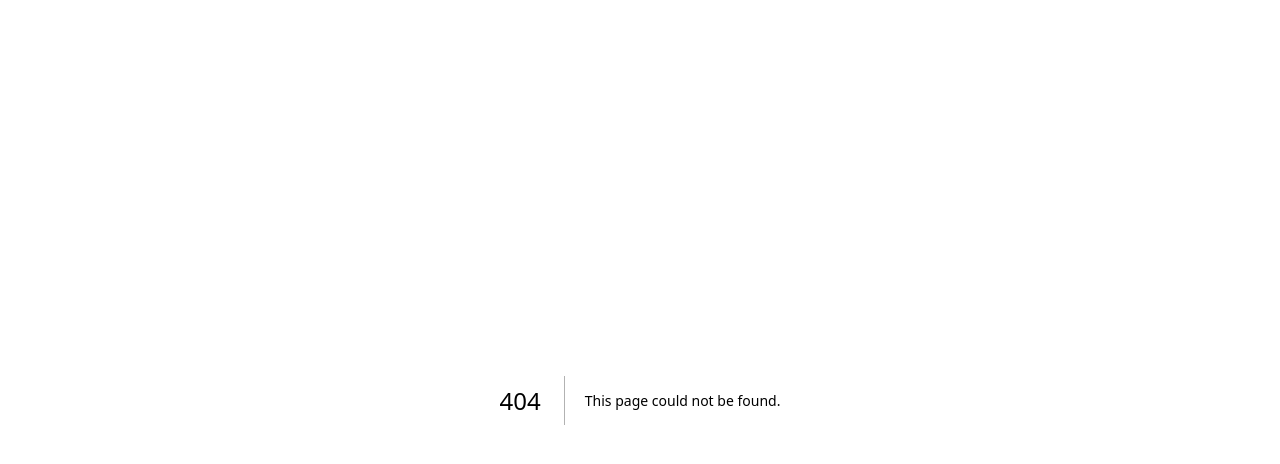
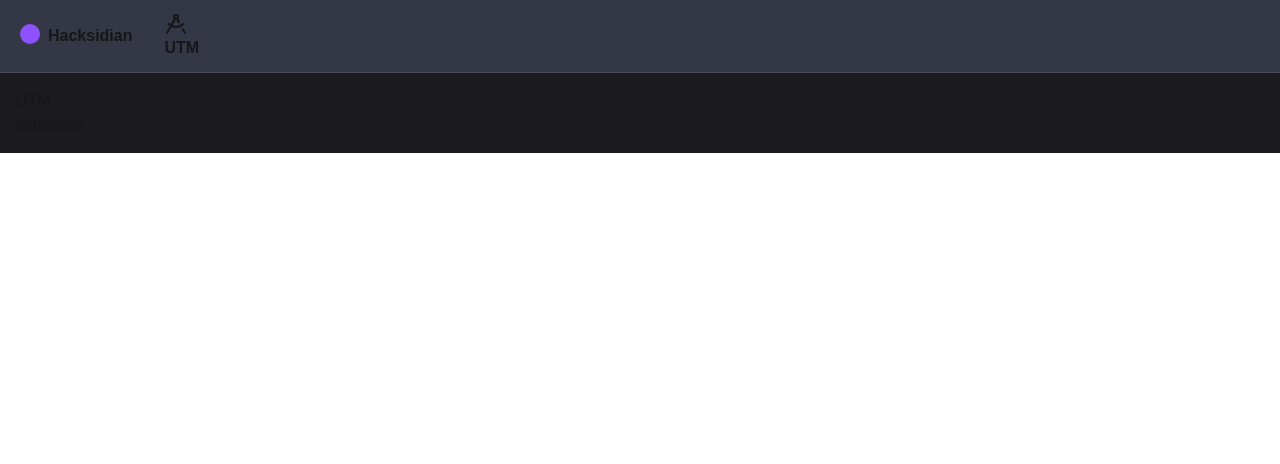
Before and after one commit to thauanb-dev/hacksidian, a Next.js app: page /tools/utm in a window 1280 px wide. Before the commit this address had no page. Shown: the top 464 px of the page. Built offline with nearby package versions, Linux system fonts and the light colour scheme.

Commit message:
feat: Adicionado rotas

```diff
--- a/app/components/Body/Body.tsx
+++ b/app/components/Body/Body.tsx
@@ -1,7 +1,14 @@
-export default function Body() {
+import { ReactNode } from "react";
+
+type Props = {
+  children: ReactNode
+}
+
+export default function Body({children}: Props) {
   return (
     <div className="p-4  bg-[#1b1a1f] w-full h-full">
-        <p>sadasda</p>
+        {children}
     </div>
-  );
+
+  )
 }
--- a/app/components/Header/AppBrand.tsx
+++ b/app/components/Header/AppBrand.tsx
@@ -1,22 +1,24 @@
 import { DraftingCompass } from "lucide-react";
+import Link from "next/link";
+
 
 export default function AppBrand() {
   return (
     <div className="flex text-left  items-center gap-8 font-semibold">
       <div className="gap-2 flex">
         <span className="h-5 w-5 rounded-full bg-violet-500"></span>
-        <a className="hover:text-cyan-300" href="">
+        <Link className="hover:text-cyan-300" href="/">
           Hacksidian
-        </a>
+        </Link>
       </div>
       <div className="gap-2 flex">
-        <a className="hover:text-cyan-300" href="">
           <div className="gap-2 flex">
+            <Link className="hover:text-cyan-300" href="/tools/utm">
             <DraftingCompass />
             UTM
-          </div>
-        </a>
+            </Link>
+      </div>
       </div>
     </div>
-  );
+  )
 }
--- a/app/page.tsx
+++ b/app/page.tsx
@@ -6,7 +6,9 @@ export default function Home() {
   return (
   <div>
     <Header/>
-    <Body/>
+    <Body>
+      <p>Olá Mundo</p>
+    </Body>
   </div>
   )
 }
--- /dev/null
+++ b/app/tools/utm/page.tsx
@@ -0,0 +1,14 @@
+import Header from "@/app/components/Header/Header"
+import Body from "@/app/components/Body/Body"
+
+export default function Utm(){
+return (
+    <div>
+        <Header/>
+        <Body>
+            <h1>UTM</h1>
+            <p>asdasdas</p>
+        </Body>
+    </div>
+)
+}
--- a/package.json
+++ b/package.json
@@ -11,6 +11,7 @@
   "dependencies": {
     "lucide-react": "^0.563.0",
     "next": "16.1.5",
+    "npkill": "^0.12.2",
     "react": "19.2.3",
     "react-dom": "19.2.3"
   },
```
Also changed, not shown: 1 other file (tests, documents, lock files or other folders).
